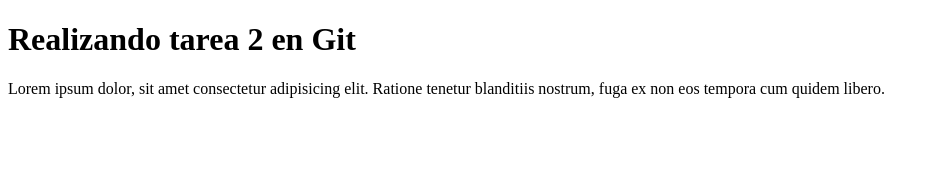
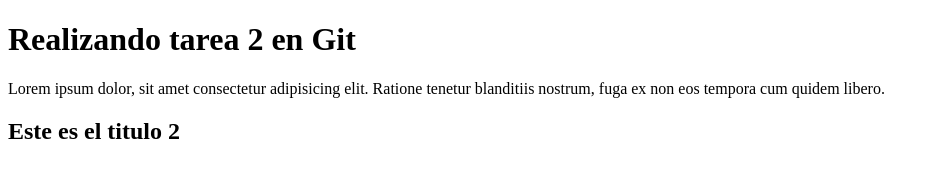
Before and after one commit to 1719998ZM/TareaGit2, a plain HTML site: page index.html in a window 1280 px wide. Shown: the whole page, without its empty margins (0-939 px from the left). Drawn offline with Linux system fonts and the light colour scheme.

Commit message:
Primer commit incluir titulo h2

```diff
--- a/index.html
+++ b/index.html
@@ -8,5 +8,6 @@
 <body>
     <h1>Realizando tarea 2 en Git</h1>
     <p>Lorem ipsum dolor, sit amet consectetur adipisicing elit. Ratione tenetur blanditiis nostrum, fuga ex non eos tempora cum quidem libero.</p>
+    <h2>Este es el titulo 2</h2>
 </body>
 </html>
```
